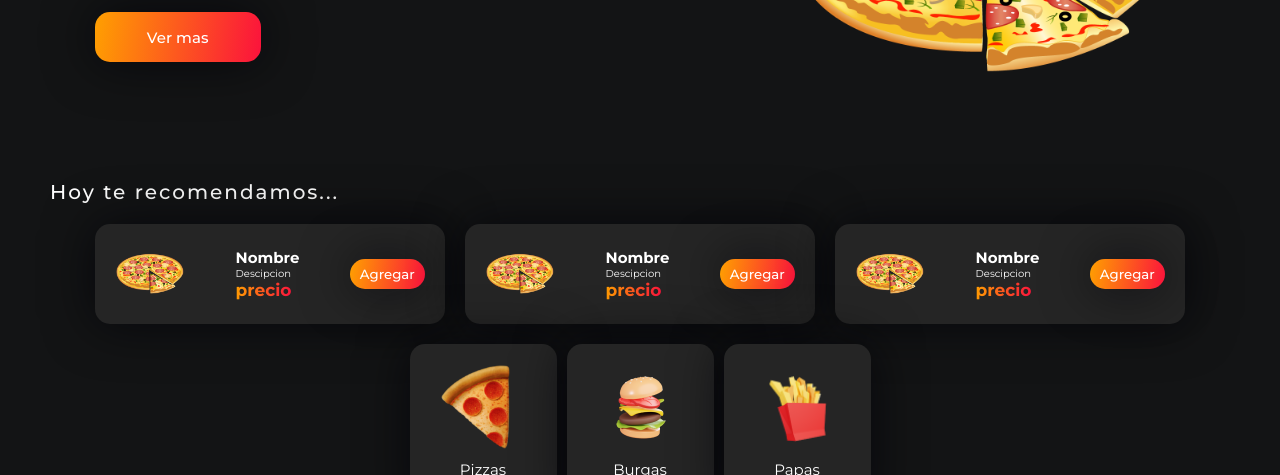
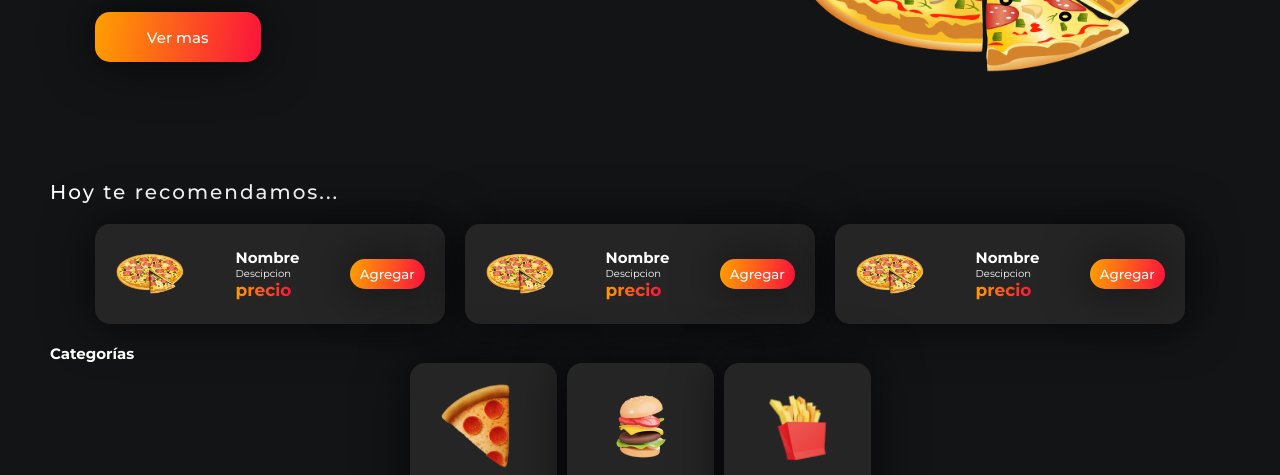
Before and after one commit to AlanUnrein/TP-Grupal-Nucba, a plain HTML site: page index.html in a window 1280 px wide. Shown: the part 325-800 px from the top of the page. Drawn offline with nearby package versions, Linux system fonts and the light colour scheme; no server answers.

Commit message:
styles for seccion categoria

```diff
--- a/assets/style.css
+++ b/assets/style.css
@@ -171,6 +171,14 @@ main {
   align-items: center;
   gap: 10px;
 }
+.categoria_h1{
+  font-family: 'Montserrat';
+  font-style: normal;
+  font-weight: 800;
+  font-size: 15px;
+  padding: 0 50px;
+  color: white;
+}
 
 .categories__card {
   display: flex;
--- a/index.html
+++ b/index.html
@@ -86,6 +86,7 @@
           <button id="addCart" class="recommend__button">Agregar</button>
         </div>
       </section>
+      <p class="categoria_h1">Categorías</p>
       <section class="categories">
         <!-- Aca las categorias, donde aparentemente solo vamos a mostrar las pizzas -->
         <div class="categories__card">
```
